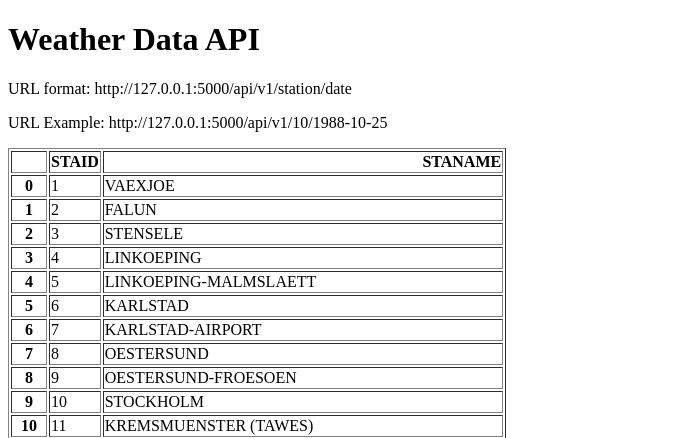
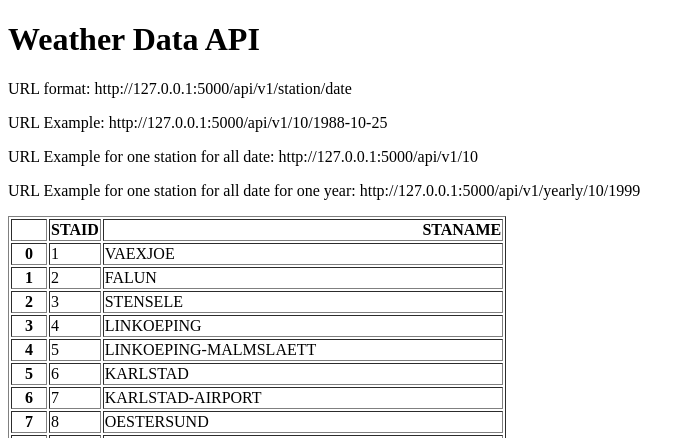
Before and after one commit to arsalaniftikhar07/testing-github, a Flask app: page / in a window 1280 px wide. Shown: the top 438 px of the page, without its empty margins (0-695 px from the left). Run offline with Flask 3, Linux system fonts and the light colour scheme.

Commit message:
day3 added new endpoints and now all done

```diff
--- a/main.py
+++ b/main.py
@@ -3,13 +3,13 @@ import pandas as pd
 
 app = Flask("__name__")
 
-station = pd.read_csv("data/stations.txt", skiprows=17)
-station=station[["STAID","STANAME                                 "]]
+stations = pd.read_csv("data/stations.txt", skiprows=17)
+stations = stations[["STAID", "STANAME                                 "]]
 
 
 @app.route("/")
 def home():
-    return render_template("home.html", data=station.to_html())
+    return render_template("home.html", data=stations.to_html())
 
 
 @app.route("/api/v1/<station>/<date>")
@@ -24,5 +24,22 @@ def about(station, date):
             "temperature": temperature}
 
 
+@app.route("/api/v1/<station>")
+def all_data(station):
+    filename = "data/TG_STAID" + str(station).zfill(6) + ".txt"
+    df = pd.read_csv(filename, skiprows=20, parse_dates=["    DATE"])
+    result = df.to_dict(orient="records")
+    return result
+
+
+@app.route("/api/v1/yearly/<station>/<year>")
+def yearly(station, year):
+    filename = "data/TG_STAID" + str(station).zfill(6) + ".txt"
+    df = pd.read_csv(filename, skiprows=20)
+    df["    DATE"] = df["    DATE"].astype(str)
+    result = df[df["    DATE"].str.startswith(str(year))].to_dict(orient="records")
+    return result
+
+
 if __name__ == "__main__":
     app.run(debug=True)
--- a/templates/home.html
+++ b/templates/home.html
@@ -8,6 +8,8 @@
 <h1>Weather Data API</h1>
 <p>URL format: http://127.0.0.1:5000/api/v1/station/date</p>
 <p>URL Example: http://127.0.0.1:5000/api/v1/10/1988-10-25</p>
+<p>URL Example for one station for all date: http://127.0.0.1:5000/api/v1/10</p>
+<p>URL Example for one station for all date for one year: http://127.0.0.1:5000/api/v1/yearly/10/1999</p>
 <p>{{data|safe}}</p>
 </body>
 </html>
```
